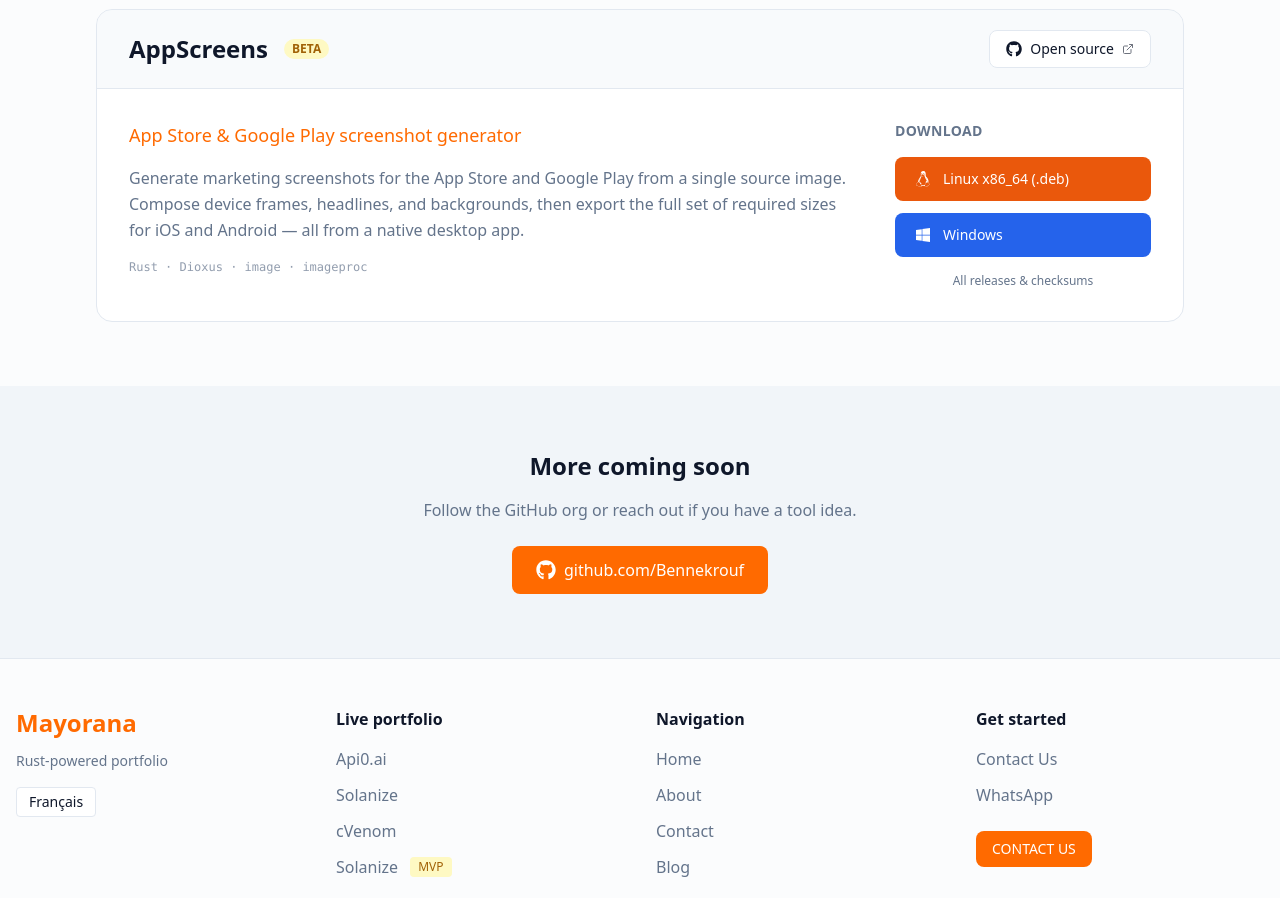
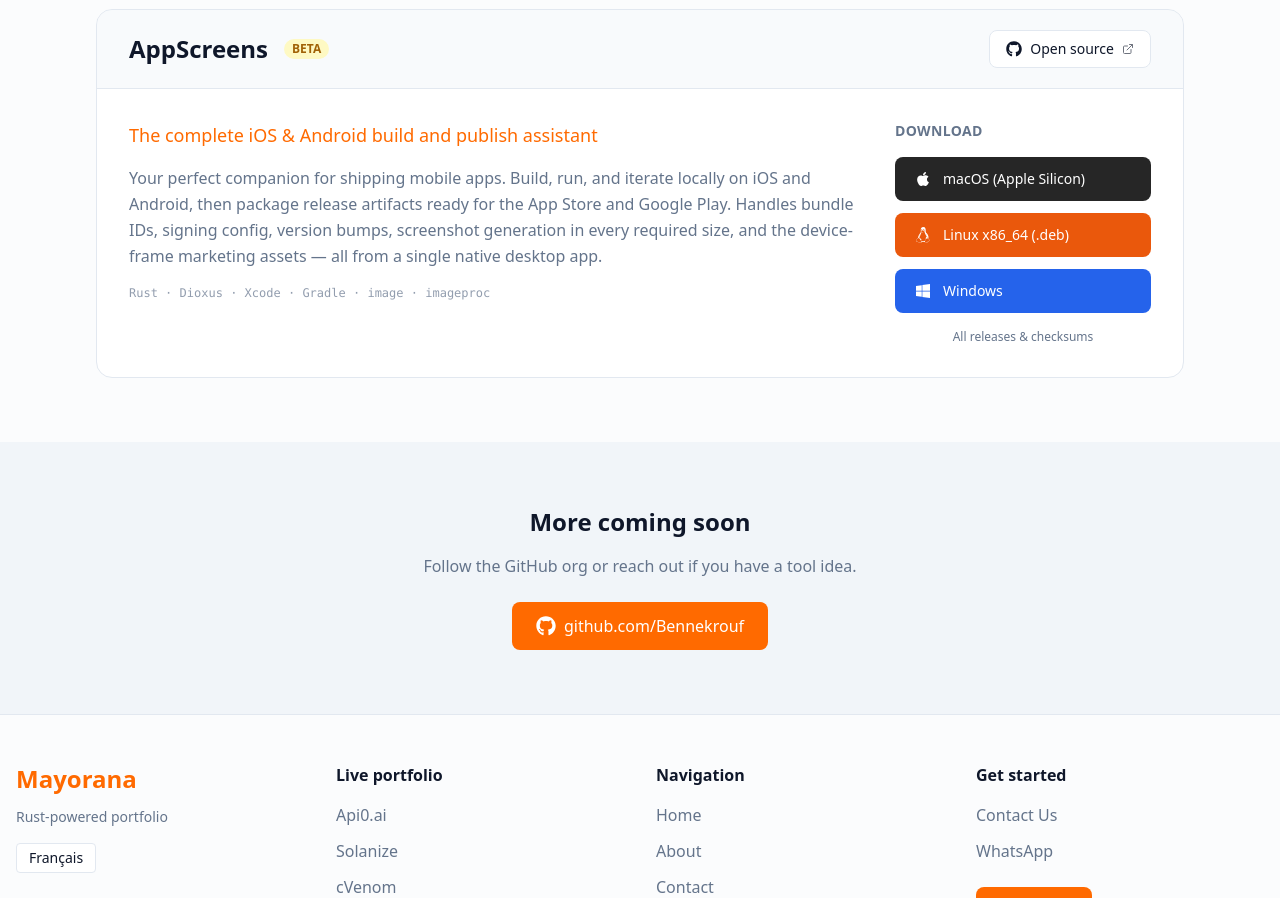
Before and after one commit to bennekrouf/mayorana, a Next.js app: page /en/apps in a window 1280 px wide. Shown: the part 2080-2978 px from the top of the page. Built offline with nearby package versions, Linux system fonts and the light colour scheme.

Commit message:
Change descriptions

```diff
--- a/messages/en.json
+++ b/messages/en.json
@@ -31,6 +31,7 @@
     "hero_secondary_cta": "CONTACT US",
     "book_rust_training": "CONTACT US",
     "discover_api0": "Explore api0.ai",
+    "see_our_apps": "See our apps",
     "what_i_offer": "What We Build",
     "services_subtitle": "AI tools that actually work, powered by Rust 🦀",
     "latest_insights": "Latest insights",
--- a/messages/fr.json
+++ b/messages/fr.json
@@ -31,6 +31,7 @@
     "hero_secondary_cta": "NOUS CONTACTER",
     "book_rust_training": "NOUS CONTACTER",
     "discover_api0": "Découvrir api0.ai",
+    "see_our_apps": "Voir nos apps",
     "what_i_offer": "Ce que nous construisons",
     "services_subtitle": "Des outils d'IA qui fonctionnent vraiment, basés sur Rust 🦀",
     "latest_insights": "Derniers insights",
--- a/src/app/[locale]/apps/page.tsx
+++ b/src/app/[locale]/apps/page.tsx
@@ -146,15 +146,22 @@
   {
     id: 'appscreens',
     name: 'AppScreens',
-    tagline: 'App Store & Google Play screenshot generator',
+    tagline: 'The complete iOS & Android build and publish assistant',
     description:
-      'Generate marketing screenshots for the App Store and Google Play from a single source image. ' +
-      'Compose device frames, headlines, and backgrounds, then export the full set of required sizes ' +
-      'for iOS and Android — all from a native desktop app.',
-    tech: 'Rust · Dioxus · image · imageproc',
+      'Your perfect companion for shipping mobile apps. Build, run, and iterate locally on iOS and Android, ' +
+      'then package release artifacts ready for the App Store and Google Play. Handles bundle IDs, ' +
+      'signing config, version bumps, screenshot generation in every required size, ' +
+      'and the device-frame marketing assets — all from a single native desktop app.',
+    tech: 'Rust · Dioxus · Xcode · Gradle · image · imageproc',
     status: 'beta',
     github: screens,
     downloads: [
+      {
+        os: 'mac',
+        label: 'macOS (Apple Silicon)',
+        href: `${screens}/releases/latest/download/appscreens-macos-arm64.dmg`,
+        icon: <FaApple className="w-4 h-4" />,
+      },
       {
         os: 'linux',
         label: 'Linux x86_64 (.deb)',
--- a/src/components/home/ClientHomeSection.tsx
+++ b/src/components/home/ClientHomeSection.tsx
@@ -25,12 +25,10 @@
 
             <div className="flex flex-col sm:flex-row gap-4 justify-center">
               <Link
-                href="https://api0.ai"
-                target="_blank"
-                rel="noopener noreferrer"
+                href={getLocalizedPath(locale, "/apps")}
                 className="inline-flex items-center px-8 py-4 rounded-lg bg-primary text-white text-lg font-semibold hover:bg-primary/90 transform transition duration-200 hover:-translate-y-1 shadow-xl shadow-primary/20"
               >
-                {t('discover_api0')}
+                {t('see_our_apps')}
                 <ArrowRight className="ml-2 w-5 h-5" />
               </Link>
               <Link
```
